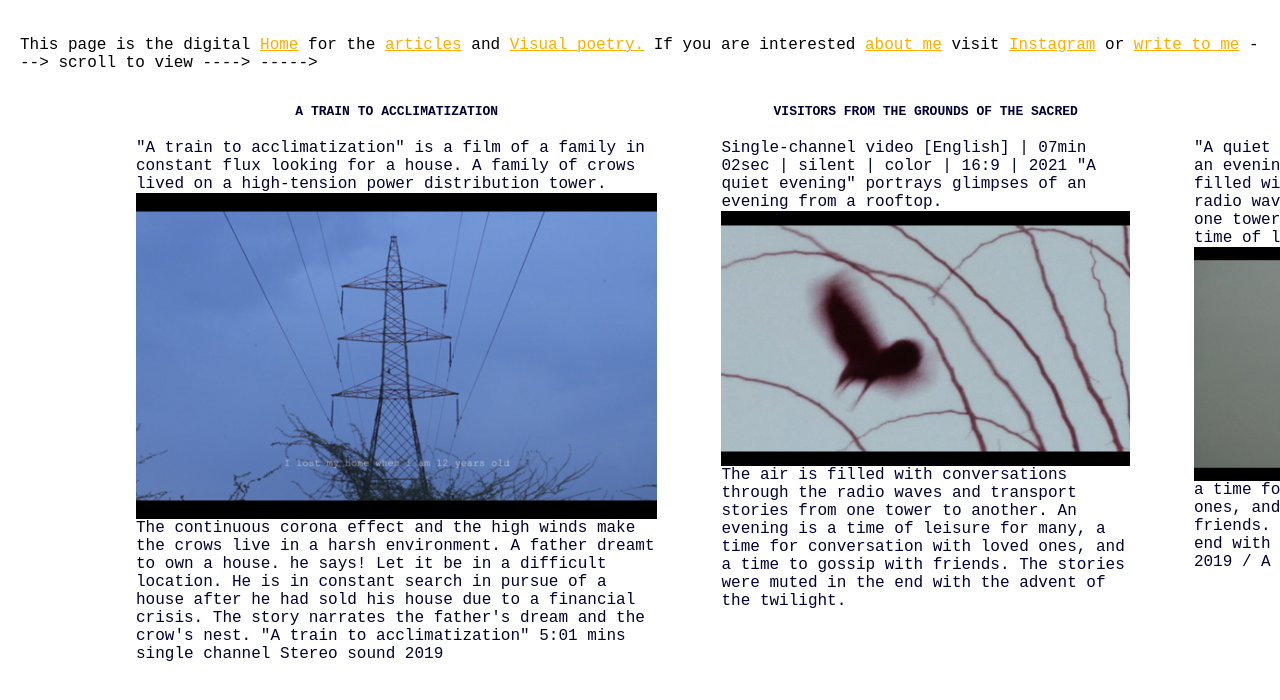
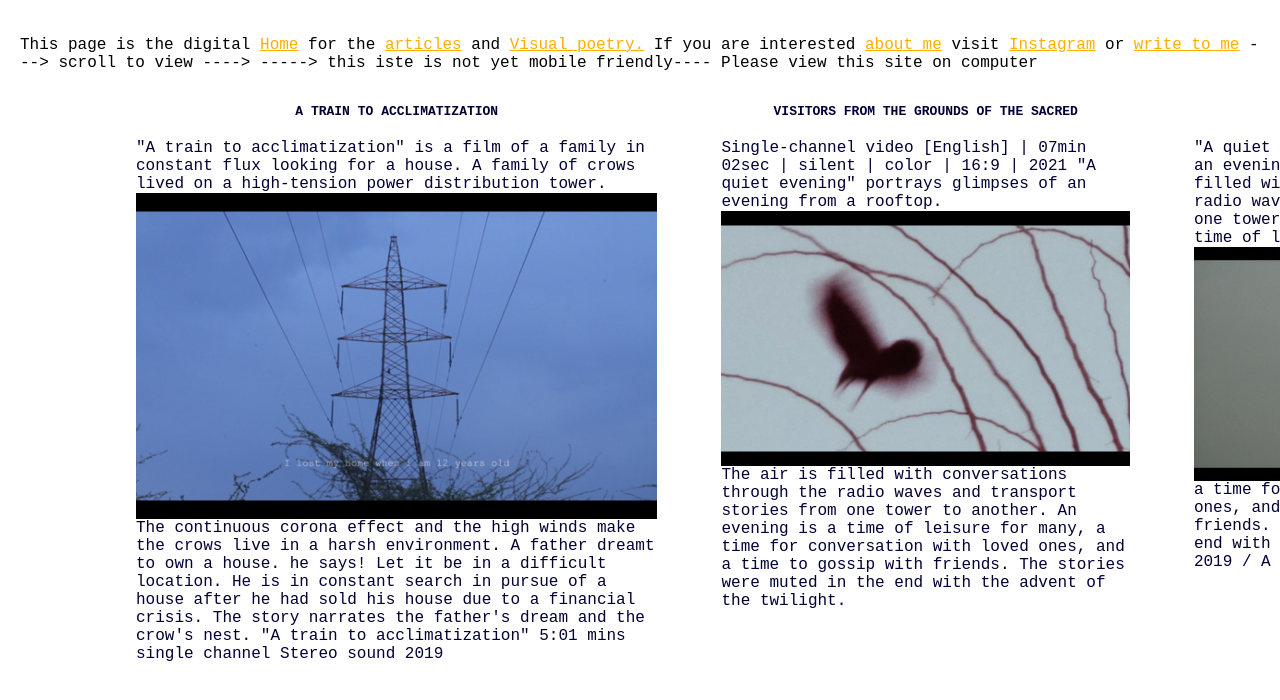
Before and after one commit to jr1013/jagadeeshreddy, a plain HTML site: page index.html in a window 1280 px wide. Drawn offline with Linux system fonts and the light colour scheme.

Commit message:
Update index.html

```diff
--- a/index.html
+++ b/index.html
@@ -15,7 +15,7 @@
         or <a href="https://mail.google.com/mail/?view=cm&amp;fs=1&amp;tf=1&amp;to=jagadeeshreddy1@gmail.com"
 
           target="_blank">write to me</a> ---&gt; scroll to view ----&gt;
-        -----&gt;</p>
+        -----&gt; this iste is not yet mobile friendly---- Please view this site on computer</p>
       <div class="underline-horizantal"></div>
     </div>
     <div class="outer-wrapper">
```
